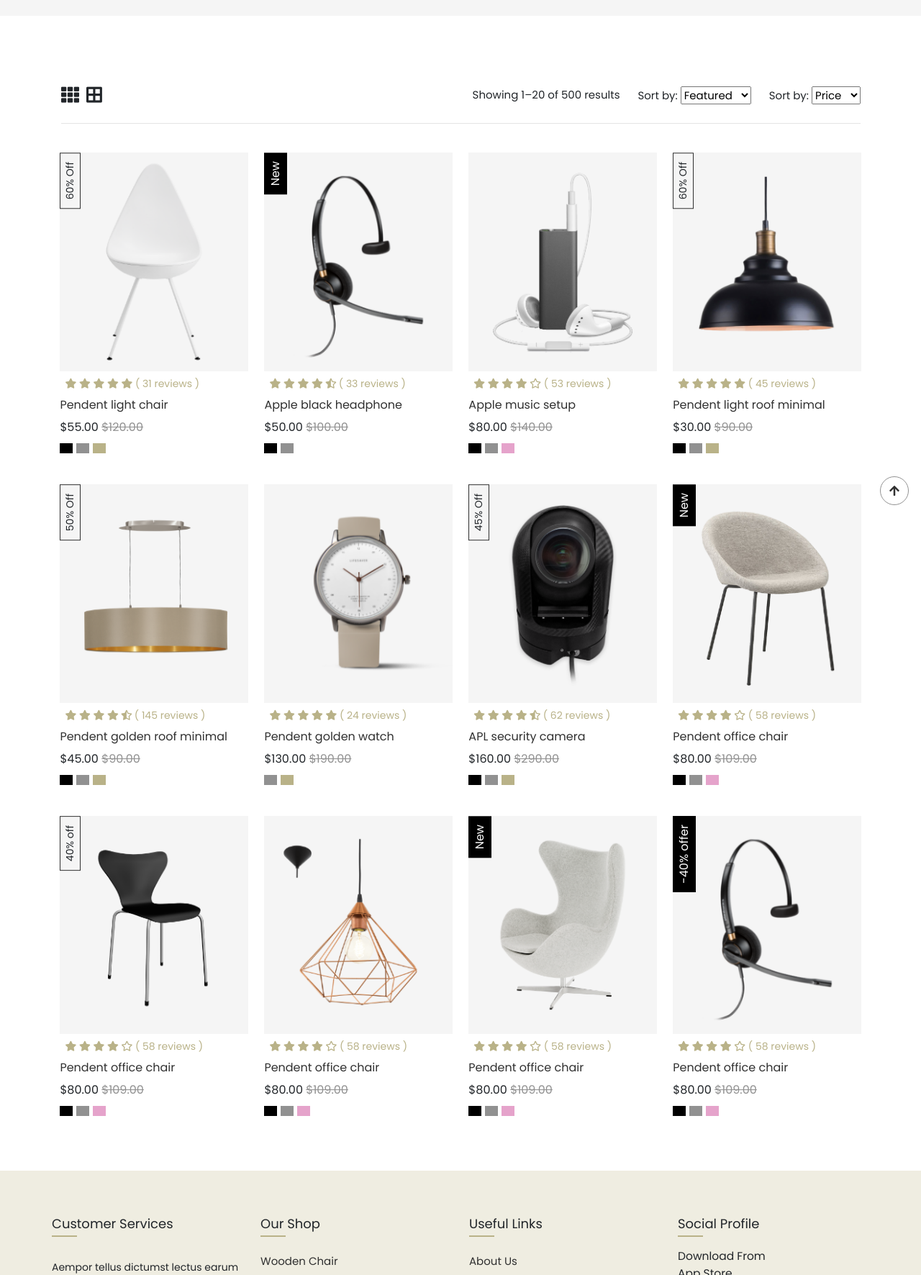
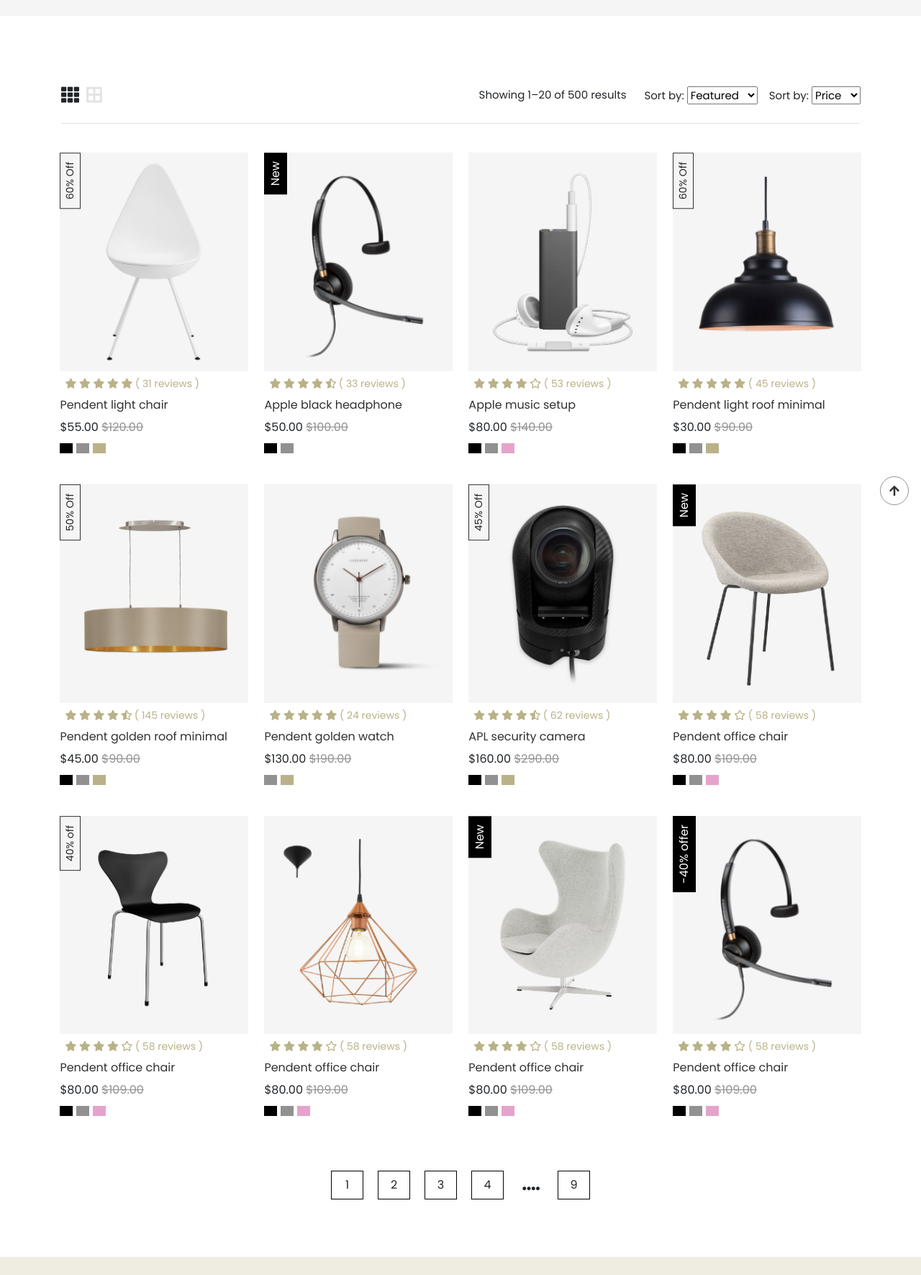
Before and after one commit to Sharif-Minhaz/E-Commerce-website, a plain HTML site: page views/shop/shopSingles.html in a window 1280 px wide. Shown: the part 81-1853 px from the top of the page at 72% size. Drawn offline with Linux system fonts and the light colour scheme.

Commit message:
shop sigle done

```diff
--- a/scripts/shopOne.js
+++ b/scripts/shopOne.js
@@ -0,0 +1,21 @@
+let gridIcon1 = document.querySelector(".grid-icons span:first-child");
+let gridIcon2 = document.querySelector(".grid-icons span:last-child");
+let mix = document.getElementsByClassName("mix");
+function threeLayout() {
+	gridIcon1.classList.add("derived-color");
+	gridIcon1.classList.remove("selected-color");
+	gridIcon2.classList.add("selected-color");
+	gridIcon2.classList.remove("derived-color");
+	for (let i = 0; i < mix.length; i++) {
+		mix[i].classList.add("mix-grid");
+	}
+}
+function fourLayout() {
+	gridIcon1.classList.add("selected-color");
+	gridIcon1.classList.remove("derived-color");
+	gridIcon2.classList.add("derived-color");
+	gridIcon2.classList.remove("selected-color");
+    for (let i = 0; i < mix.length; i++) {
+		mix[i].classList.remove("mix-grid");
+	}
+}
--- a/styles/bestProduct.css
+++ b/styles/bestProduct.css
@@ -66,6 +66,7 @@
 }
 .product-img img {
 	width: 100%;
+	cursor: zoom-in;
 }
 .panel {
 	position: absolute;
@@ -173,6 +174,7 @@
 	height: 14px;
 	width: 18px;
 	margin-right: 5px;
+	cursor: pointer;
 }
 .black-block {
 	background-color: var(--dark-color);
@@ -210,6 +212,11 @@
 		font-size: 12px !important;
 	}
 }
+@media (min-width: 884px) {
+	.mix-grid {
+		flex-basis: 31% !important;
+	}
+}
 @media (max-width: 885px) {
 	.mix-container {
 		column-gap: 2.8%;
--- a/styles/shopSingle.css
+++ b/styles/shopSingle.css
@@ -22,3 +22,54 @@
     font-size: 15px;
     gap: 25px;
 }
+.derived-color {
+    color: rgb(228, 228, 228);
+}
+.selected-color {
+    color: rgb(15, 15, 15);
+}
+.pagination {
+    display: flex;
+    gap: 20px;
+    padding-bottom: 80px;
+    justify-content: center;
+}
+.pagination span {
+    display: flex;
+    align-items: center;
+    justify-content: center;
+    width: 45px;
+    height: 40px;
+    border: 1px solid black;
+    font-size: 16px;
+    cursor: pointer;
+    transition: 0.3s all;
+    -webkit-transition: 0.3s all;
+    -moz-transition: 0.3s all;
+    -ms-transition: 0.3s all;
+    -o-transition: 0.3s all;
+}
+.pagination span:hover {
+    background-color: black;
+    color: white;
+}
+.pagination div {
+    display: flex;
+    font-size: 30px;
+    font-weight: bold;
+    width: 35px;
+    height: 40px;
+    align-items: flex-end;
+    justify-content: center;
+}
+@media (max-width: 884px) {
+    .grid-icons {
+        display: none;
+    }
+}
+@media (max-width: 645px) {
+    .sort-options {
+        flex-direction: column;
+        align-items: flex-start;
+    }
+}
--- a/views/shop/shopSingles.html
+++ b/views/shop/shopSingles.html
@@ -114,11 +114,16 @@
 			<div class="container-body">
 				<div class="grid-controls">
 					<div class="grid-icons">
-						<span><i class="fas fa-th"></i></span>
-						<span><i class="fas fa-border-all"></i></span>
+						<span onclick="fourLayout();" title="Four Layout">
+							<i class="fas fa-th"></i>
+						</span>
+						<span onclick="threeLayout();" title="Three Layout" class="derived-color">
+							<i class="fas fa-border-all"></i>
+						</span>
 					</div>
 					<div class="sort-options">
 						<span>Showing 1–20 of 500 results </span>
+						<div class="d-flex gap-3">
 							<div>
 								<span>Sort by: </span>
 								<select name="select_sort1" id="select_sort1">
@@ -134,6 +139,7 @@
 									<option value="Price1">Price1</option>
 									<option value="Price2">Price2</option>
 								</select>
+							</div>
 						</div>
 					</div>
 				</div>
@@ -567,6 +573,14 @@
 					</div>
 				</div>
 			</div>
+			<div class="pagination">
+				<span>1</span>
+				<span>2</span>
+				<span>3</span>
+				<span>4</span>
+				<div>....</div>
+				<span>9</span>
+			</div>
 		</section>
 		<!-- footer section -->
 		<footer class="container-fluid">
```
Lines whose indentation alone changed are shown as unchanged.
